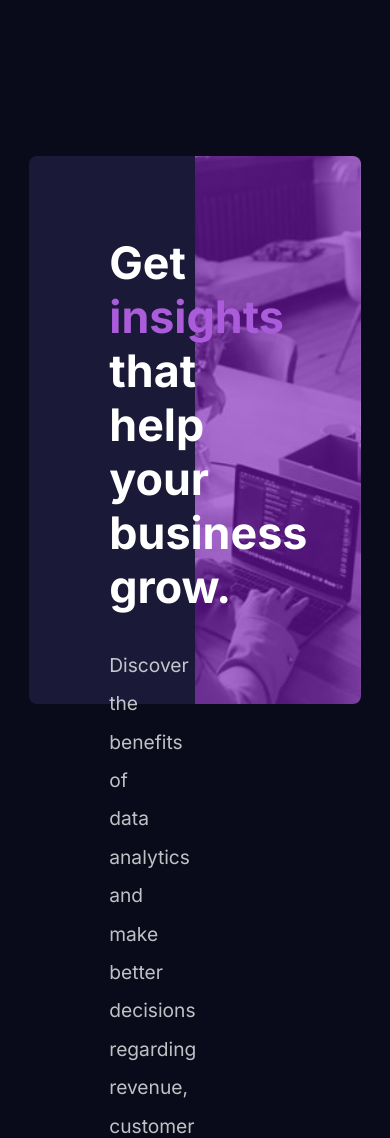
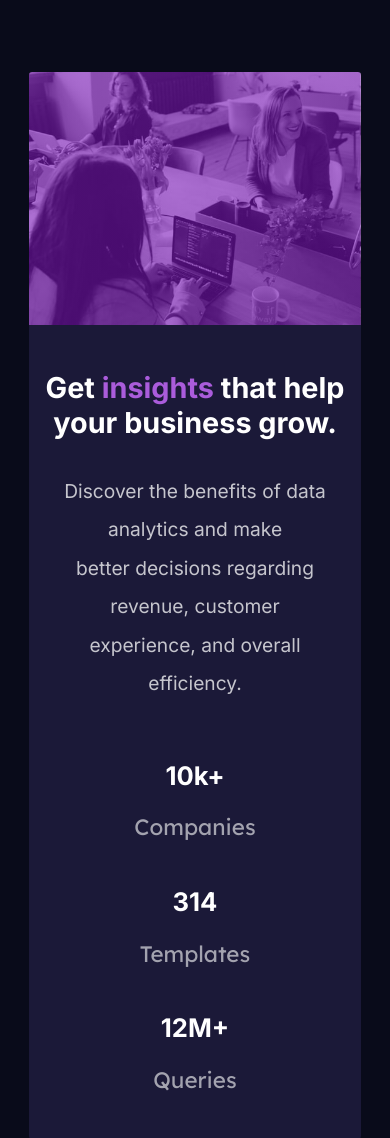
Before and after one commit to MichaelEdoigiawerie/Stats-Preview-Card-Component, a plain HTML site: page index.html in a window 390 px wide. Shown: the top 1138 px of the page. Drawn offline with Linux system fonts and the light colour scheme.

Commit message:
Second Commit

```diff
--- a/style.css
+++ b/style.css
@@ -89,7 +89,7 @@ p {
     color: hsla(0, 0%, 100%, 0.6);
 }
 
-@media screen and (max-width: 375px) {
+@media screen and (max-width: 820px) {
     * {
         float: none;
         font-size: 0.4em;
@@ -100,6 +100,7 @@ p {
     }
 
     h1 {
+        margin: 5rem 0;
         font-size: 4.5rem;
     }
 
@@ -112,6 +113,7 @@ p {
         height: auto;
         display: flex;
         flex-direction: column-reverse;
+        margin: auto;
     }
 
     .panel {
@@ -122,18 +124,18 @@ p {
     .right-panel {
         height: 30vh;
         border-radius: var(--r) var(--r) 0 0;
-        margin-top: 5rem;
+        margin-top: 10rem;
     }
 
     .left-panel {
         text-align: center;
         border-radius: 0 0 var(--r) var(--r);
-        margin-bottom: 5rem;
+        margin-bottom: 10rem;
     }
 
     .stats {
         display: block;
-        margin: auto;
+        margin: 7rem auto;
     }
 
     .stats h2 {
@@ -147,5 +149,4 @@ p {
     .space-out {
         width: auto;
     }
-
 }
```
